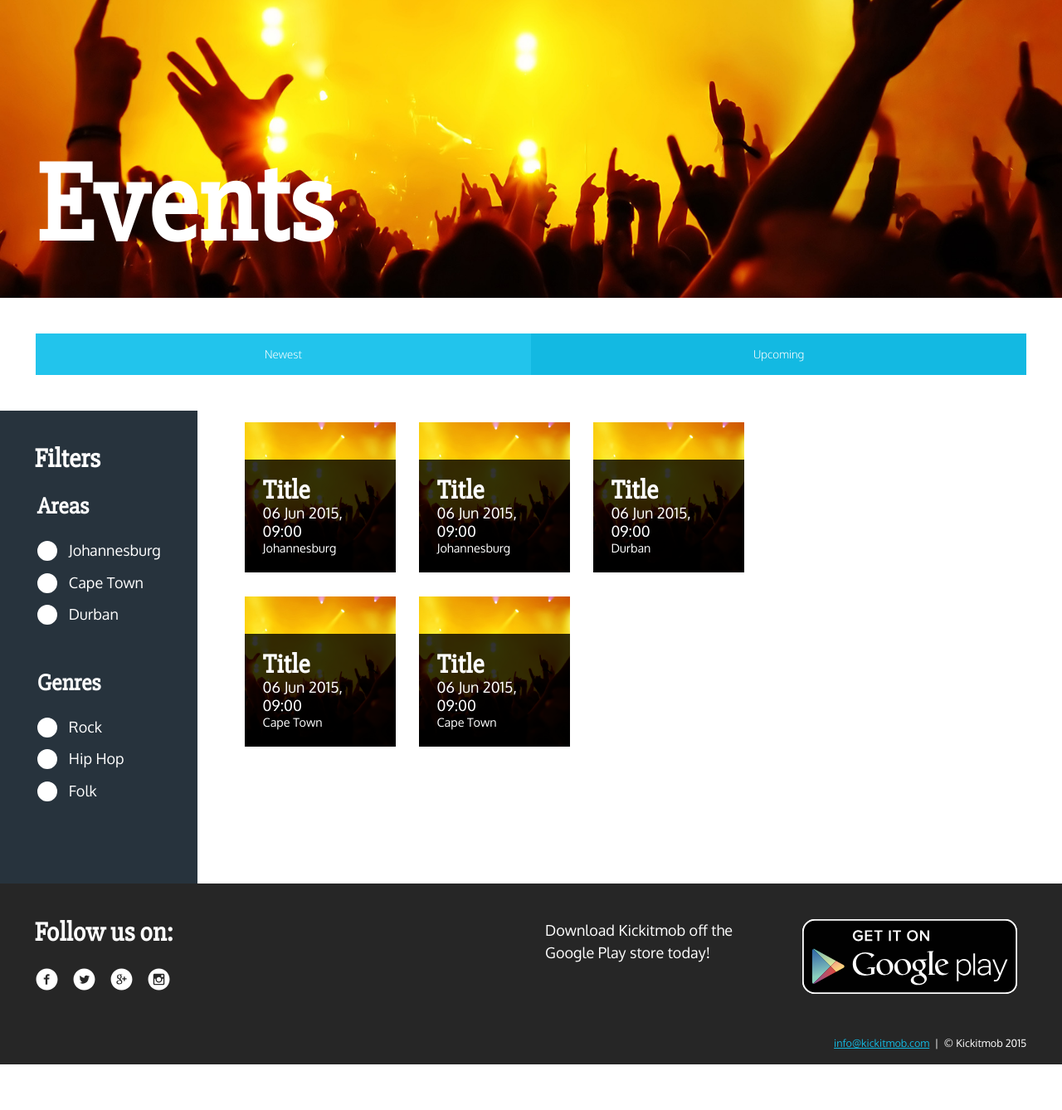
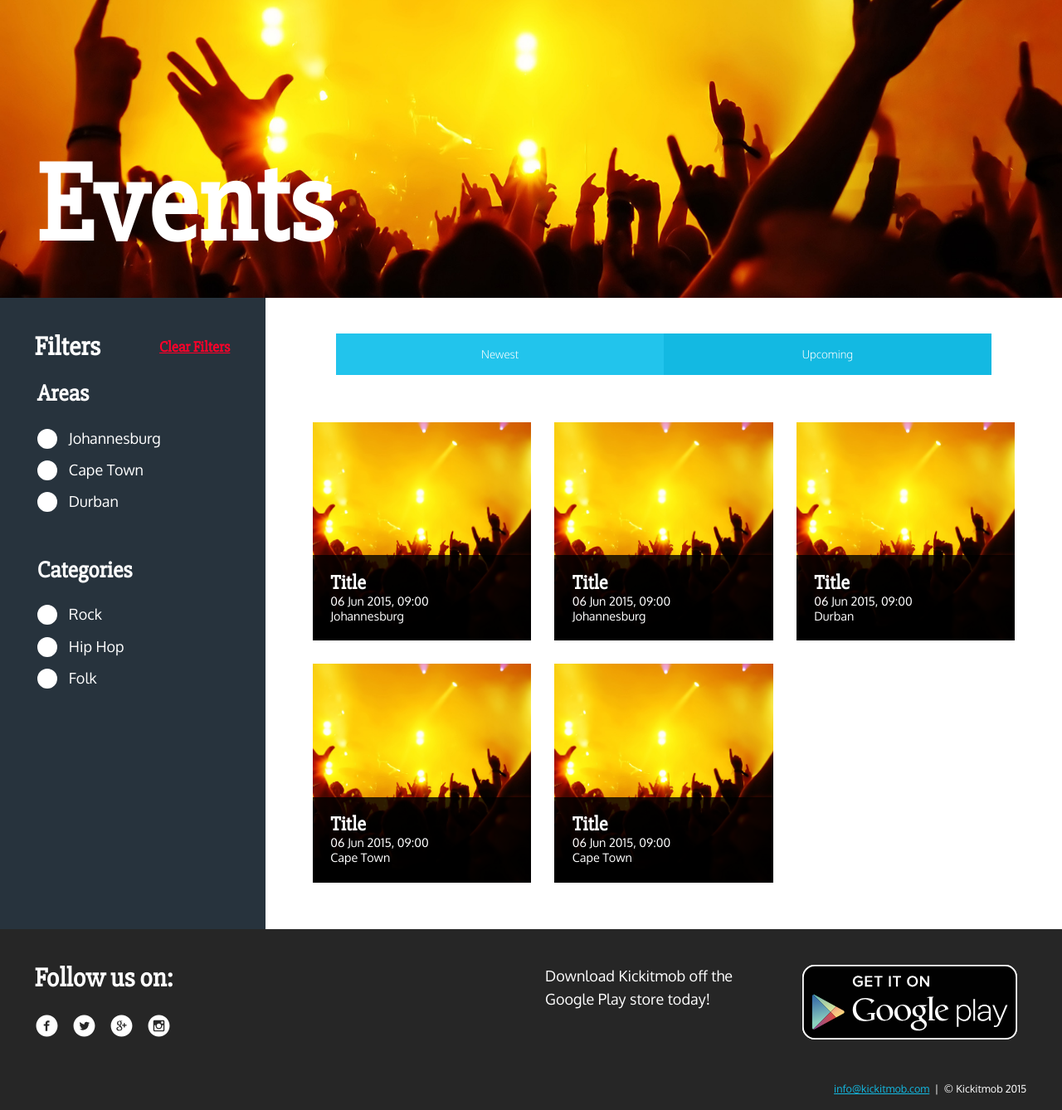
Before and after one commit to CSergienko/kickitmob, a PHP site: page /event/event-grid.html in a window 1280 px wide. Shown: the part 58-1396 px from the top of the page at 83% size. Before the commit the page ends 1341 px from the top, so only its background shows below. Run offline with PHP 8.4, Linux system fonts and the light colour scheme; style sheets or scripts are compiled from the project's sources; some libraries are stand-ins or nearby versions.

Commit message:
Added button to clear filters, change genre to categories, adjusted font sizes on tiles.

```diff
--- a/assets/scripts/scripts.js
+++ b/assets/scripts/scripts.js
@@ -24,6 +24,7 @@ $(document).ready(function() {
         var self = this; // As a best practice, in each method we will asign "this" to the variable "self" so that it remains scope-agnostic. We will use it to refer to the parent "checkboxFilter" object so that we can share methods and properties between all parts of the object.
 
         self.$filters = $('.event-filters');
+        self.$reset = $('#reset-filters');
         self.$container = $('.event-tiles .grid');
 
         self.$filters.find('fieldset').each(function(){
@@ -43,6 +44,12 @@ $(document).ready(function() {
         var self = this;
 
         self.$filters.on('change', function(){
+          self.parseFilters();
+        });
+
+        self.$reset.on('click', function(e){
+          e.preventDefault();
+          self.$filters[0].reset();
           self.parseFilters();
         });
 
--- a/assets/stylesheets/css/primary-theme.css
+++ b/assets/stylesheets/css/primary-theme.css
@@ -1784,7 +1784,7 @@ footer .copyright {
   color: #ffffff;
 }
 /* line 46, ../scss/patterns/templates/_event-tiles.scss */
-.event-tiles .tile-content h4 {
+.event-tiles .tile-content h6 {
   margin: 0;
 }
 /* line 50, ../scss/patterns/templates/_event-tiles.scss */
@@ -1794,6 +1794,11 @@ footer .copyright {
 /* line 54, ../scss/patterns/templates/_event-tiles.scss */
 .event-tiles .tile-content small {
   display: block;
+}
+/* line 58, ../scss/patterns/templates/_event-tiles.scss */
+.event-tiles .tile-content time,
+.event-tiles .tile-content small {
+  font-size: 80%;
 }
 
 /* line 3, ../scss/patterns/pages/_event-grid.scss */
@@ -1935,10 +1940,27 @@ footer .copyright {
   /* 9 */
 }
 /* line 64, ../scss/patterns/pages/_event-grid.scss */
+.event-grid .event-filters #reset-filters {
+  color: #fe002a;
+  float: right;
+  /* 3 */
+  /* 3 */
+  /* 4 */
+  /* 6 */
+  /* 6 */
+  /* 7 */
+  font-size: 16px;
+  /* 9 */
+  font-size: 1rem;
+  /* 9 */
+  line-height: inherit;
+  font-family: 400;
+}
+/* line 72, ../scss/patterns/pages/_event-grid.scss */
 .event-grid .event-filters [type="checkbox"] {
   display: none;
 }
-/* line 67, ../scss/patterns/pages/_event-grid.scss */
+/* line 75, ../scss/patterns/pages/_event-grid.scss */
 .event-grid .event-filters [type="checkbox"] + label {
   width: 100%;
   float: left;
@@ -1956,7 +1978,7 @@ footer .copyright {
   /* 9 */
   display: block;
 }
-/* line 72, ../scss/patterns/pages/_event-grid.scss */
+/* line 80, ../scss/patterns/pages/_event-grid.scss */
 .event-grid .event-filters [type="checkbox"] + label:before {
   float: left;
   content: '';
@@ -1977,11 +1999,11 @@ footer .copyright {
   border: 3px solid #ffffff;
   border-radius: 1.33333rem;
 }
-/* line 86, ../scss/patterns/pages/_event-grid.scss */
+/* line 94, ../scss/patterns/pages/_event-grid.scss */
 .event-grid .event-filters [type="checkbox"]:checked + label:before {
   background-color: #13b9e2;
 }
-/* line 93, ../scss/patterns/pages/_event-grid.scss */
+/* line 101, ../scss/patterns/pages/_event-grid.scss */
 .event-grid .event-tiles {
   width: 100%;
   /* 3 */
@@ -2006,7 +2028,7 @@ footer .copyright {
   /* 9 */
 }
 @media (max-width: 47.9375em) {
-  /* line 93, ../scss/patterns/pages/_event-grid.scss */
+  /* line 101, ../scss/patterns/pages/_event-grid.scss */
   .event-grid .event-tiles {
     /* 3 */
     /* 3 */
@@ -2031,7 +2053,7 @@ footer .copyright {
   }
 }
 @media (min-width: 47.9375em) {
-  /* line 93, ../scss/patterns/pages/_event-grid.scss */
+  /* line 101, ../scss/patterns/pages/_event-grid.scss */
   .event-grid .event-tiles {
     width: 70%;
     /* 3 */
@@ -2048,12 +2070,12 @@ footer .copyright {
   }
 }
 @media (min-width: 63.9375em) {
-  /* line 93, ../scss/patterns/pages/_event-grid.scss */
+  /* line 101, ../scss/patterns/pages/_event-grid.scss */
   .event-grid .event-tiles {
     width: 75%;
   }
 }
-/* line 113, ../scss/patterns/pages/_event-grid.scss */
+/* line 121, ../scss/patterns/pages/_event-grid.scss */
 .event-grid .error-message {
   text-align: center;
   height: 1.5rem;
@@ -2064,7 +2086,7 @@ footer .copyright {
   left: 0;
   margin: auto;
 }
-/* line 124, ../scss/patterns/pages/_event-grid.scss */
+/* line 132, ../scss/patterns/pages/_event-grid.scss */
 .event-grid .event-sort {
   width: 100%;
   /* 3 */
@@ -2108,7 +2130,7 @@ footer .copyright {
   padding-bottom: 2.37037rem;
   /* 9 */
 }
-/* line 129, ../scss/patterns/pages/_event-grid.scss */
+/* line 137, ../scss/patterns/pages/_event-grid.scss */
 .event-grid .event-sort button {
   width: 50%;
 }
--- a/assets/stylesheets/scss/patterns/pages/_event-grid.scss
+++ b/assets/stylesheets/scss/patterns/pages/_event-grid.scss
@@ -59,6 +59,14 @@
             h3 {
                 @include rem(margin-bottom, $spacer / 3);
             }
+        }
+
+        #reset-filters {
+            color: $red;
+            float: right;
+            @include rem(font-size, ms(0));
+            line-height: inherit;
+            font-family: $regular;
         }
 
         [type="checkbox"] {
--- a/assets/stylesheets/scss/patterns/templates/_event-tiles.scss
+++ b/assets/stylesheets/scss/patterns/templates/_event-tiles.scss
@@ -43,7 +43,7 @@
             color: $white;
         }
 
-        h4 {
+        h6 {
             margin: 0;
         }
 
@@ -54,5 +54,10 @@
         small {
             display: block;
         }
+
+        time,
+        small {
+            font-size: 80%;
+        }
     }
 }
--- a/event/event-grid.html
+++ b/event/event-grid.html
@@ -39,13 +39,6 @@
                 <h1 class="page-title">Events</h1>
             </section>
 
-            <div class="event-sort button-group">
-                <div class="button-group-row">
-                    <button data-sort="date:desc" class="button-blue sort">Newest</button>
-                    <button data-sort="order:asc" class="button-blue sort">Upcoming</button>
-                </div>
-            </div>
-
             <!-- <div class="search">
                 <input id="search" type="search" placeholder="Search" form="filters">
                 <input type="submit" value ="Search" class="button-red" form="filters">
@@ -55,9 +48,12 @@
 
                 <button class="button-grey-dark" id="show-filters">Filter Events</button>
                 <form id="filters" class="event-filters">
-                    <h4>Filters</h4>
+
+                    <h4>Filters <a href="#" id="reset-filters">Clear Filters</a></h4>
+
                     <fieldset>
                         <h5>Areas</h5>
+
                         <div class="checkbox">
                             <input name="johannesburg" id="johannesburg" type="checkbox" value=".johannesburg"/>
                             <label for="johannesburg">Johannesburg</label>
@@ -73,7 +69,8 @@
                     </fieldset>
 
                     <fieldset>
-                        <h5>Genres</h5>
+                        <h5>Categories</h5>
+
                         <div class="checkbox">
                             <input name="rock" id="rock" type="checkbox" value=".rock"/>
                             <label for="rock">Rock</label>
@@ -91,6 +88,14 @@
                 </form>
 
                 <div class="event-tiles">
+
+                    <div class="event-sort button-group">
+                        <div class="button-group-row">
+                            <button data-sort="date:desc" class="button-blue sort">Newest</button>
+                            <button data-sort="order:asc" class="button-blue sort">Upcoming</button>
+                        </div>
+                    </div>
+
                     <div class="error-message"></div>
                     <div class="grid">
                         <a href="#" class="tile johannesburg rock folk" data-date="201506062100" data-order="5">
@@ -98,7 +103,7 @@
                                 <div class='square-content' style="background-image: url('../assets/images/banner/rock.jpg')"></div>
                             </div>
                             <div class="tile-content">
-                                <h4>Title</h4>
+                                <h6>Title</h6>
                                 <time datetime="2015-06-06 21:00">06 Jun 2015, 09:00</time>
                                 <small>Johannesburg</small>
                             </div>
@@ -108,7 +113,7 @@
                                 <div class='square-content' style="background-image: url('../assets/images/banner/rock.jpg')"></div>
                             </div>
                             <div class="tile-content">
-                                <h4>Title</h4>
+                                <h6>Title</h6>
                                 <time datetime="2015-06-06 21:00">06 Jun 2015, 09:00</time>
                                 <small>Johannesburg</small>
                             </div>
@@ -118,7 +123,7 @@
                                 <div class='square-content' style="background-image: url('../assets/images/banner/rock.jpg')"></div>
                             </div>
                             <div class="tile-content">
-                                <h4>Title</h4>
+                                <h6>Title</h6>
                                 <time datetime="2015-06-06 21:00">06 Jun 2015, 09:00</time>
                                 <small>Durban</small>
                             </div>
@@ -128,7 +133,7 @@
                                 <div class='square-content' style="background-image: url('../assets/images/banner/rock.jpg')"></div>
                             </div>
                             <div class="tile-content">
-                                <h4>Title</h4>
+                                <h6>Title</h6>
                                 <time datetime="2015-06-06 21:00">06 Jun 2015, 09:00</time>
                                 <small>Cape Town</small>
                             </div>
@@ -138,7 +143,7 @@
                                 <div class='square-content' style="background-image: url('../assets/images/banner/rock.jpg')"></div>
                             </div>
                             <div class="tile-content">
-                                <h4>Title</h4>
+                                <h6>Title</h6>
                                 <time datetime="2015-06-06 21:00">06 Jun 2015, 09:00</time>
                                 <small>Cape Town</small>
                             </div>
```
